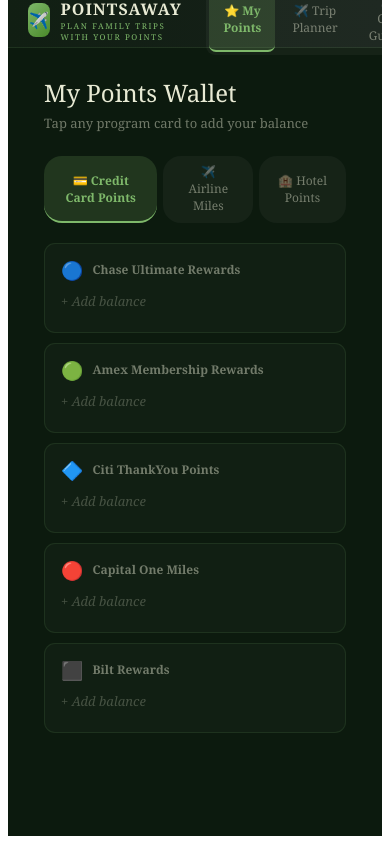
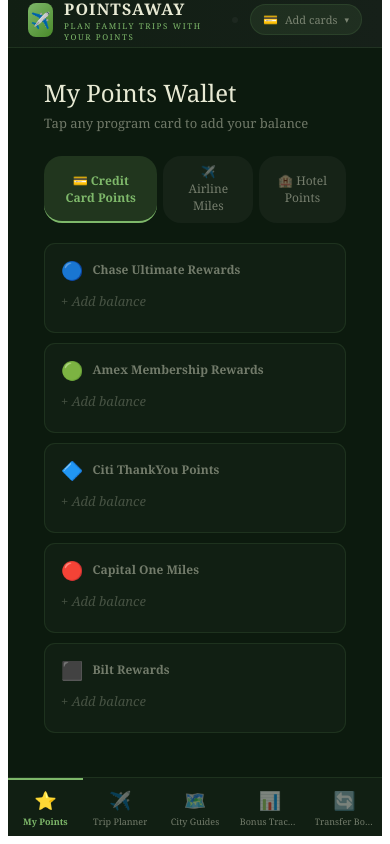
Before and after one commit to heywoodbenson-source/pointsaway, a React (Vite) app: page / in a window 390 px wide. Both pictures are taken after a click on the button "Select at least one card to continue". Shown: the part 16-860 px from the top of the page. Built offline with nearby package versions, Linux system fonts and the light colour scheme.

Commit message:
add mobile bottom nav

```diff
--- a/src/PointsAway.jsx
+++ b/src/PointsAway.jsx
@@ -2658,8 +2658,8 @@
             <div style={{fontSize:8,letterSpacing:"0.2em",color:G,textTransform:"uppercase"}}>Plan family trips with your points</div>
           </div>
         </div>
-        <div style={{display:"flex",gap:3,background:"rgba(255,255,255,0.04)",padding:"3px",borderRadius:9}}>
-          {navItems.map(({id,label})=>(
+        <div style={{display:"flex",gap:3,background:"rgba(255,255,255,0.04)",padding:"3px",borderRadius:9,overflowX:"auto",maxWidth:"calc(100vw - 280px)"}}>
+          {!isMobile && navItems.map(({id,label})=>(
             <button key={id} onClick={()=>{setTab(id);if(id==="planner")setPlannerCity("");}}
               style={{padding:"6px 14px",borderRadius:7,border:"none",background:tab===id?"rgba(126,184,106,0.18)":"transparent",color:tab===id?G:MUT,fontSize:12,fontWeight:tab===id?700:400,cursor:"pointer",fontFamily:F,transition:"all 0.15s",borderBottom:tab===id?`2px solid ${G}`:"2px solid transparent"}}>
               {label}
@@ -2702,6 +2702,22 @@
         {tab==="tracker"&&<Tracker userCards={userCards}/>}
         {tab==="transfers"&&<TransferTracker userCards={userCards}/>}
       </div>
+      {isMobile && (
+        <div style={{display:"flex",borderTop:`1px solid ${BORDER}`,background:SURF,flexShrink:0,zIndex:100}}>
+          {navItems.map(({id,label})=>{
+            const emoji = label.split(" ")[0];
+            const name = label.split(" ").slice(1).join(" ");
+            const active = tab === id;
+            return (
+              <button key={id} onClick={()=>{setTab(id);if(id==="planner")setPlannerCity("");}}
+                style={{flex:1,padding:"8px 4px",border:"none",background:"transparent",color:active?G:MUT,fontSize:10,fontWeight:active?700:400,cursor:"pointer",fontFamily:F,display:"flex",flexDirection:"column",alignItems:"center",gap:3,borderTop:active?`2px solid ${G}`:"2px solid transparent"}}>
+                <span style={{fontSize:18}}>{emoji}</span>
+                <span style={{fontSize:9,whiteSpace:"nowrap",overflow:"hidden",textOverflow:"ellipsis",maxWidth:60}}>{name}</span>
+              </button>
+            );
+          })}
+        </div>
+      )}
       <style>{`@keyframes spin{from{transform:rotate(0deg)}to{transform:rotate(360deg)}}*{box-sizing:border-box}select option{background:#111f13;color:#e8ead4}::-webkit-scrollbar{width:5px}::-webkit-scrollbar-thumb{background:rgba(255,255,255,0.08);border-radius:3px}`}</style>
     </div>
   );
```
